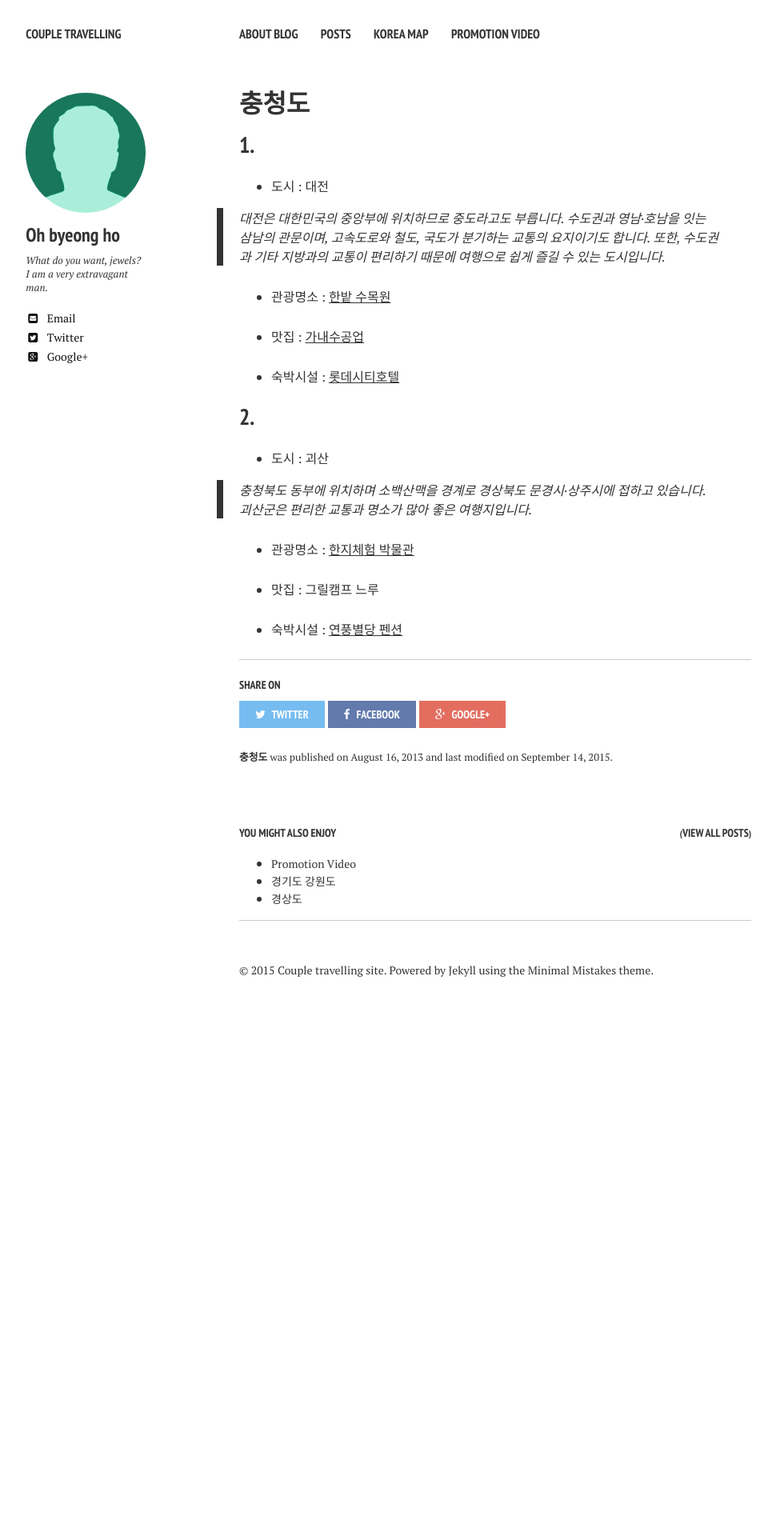
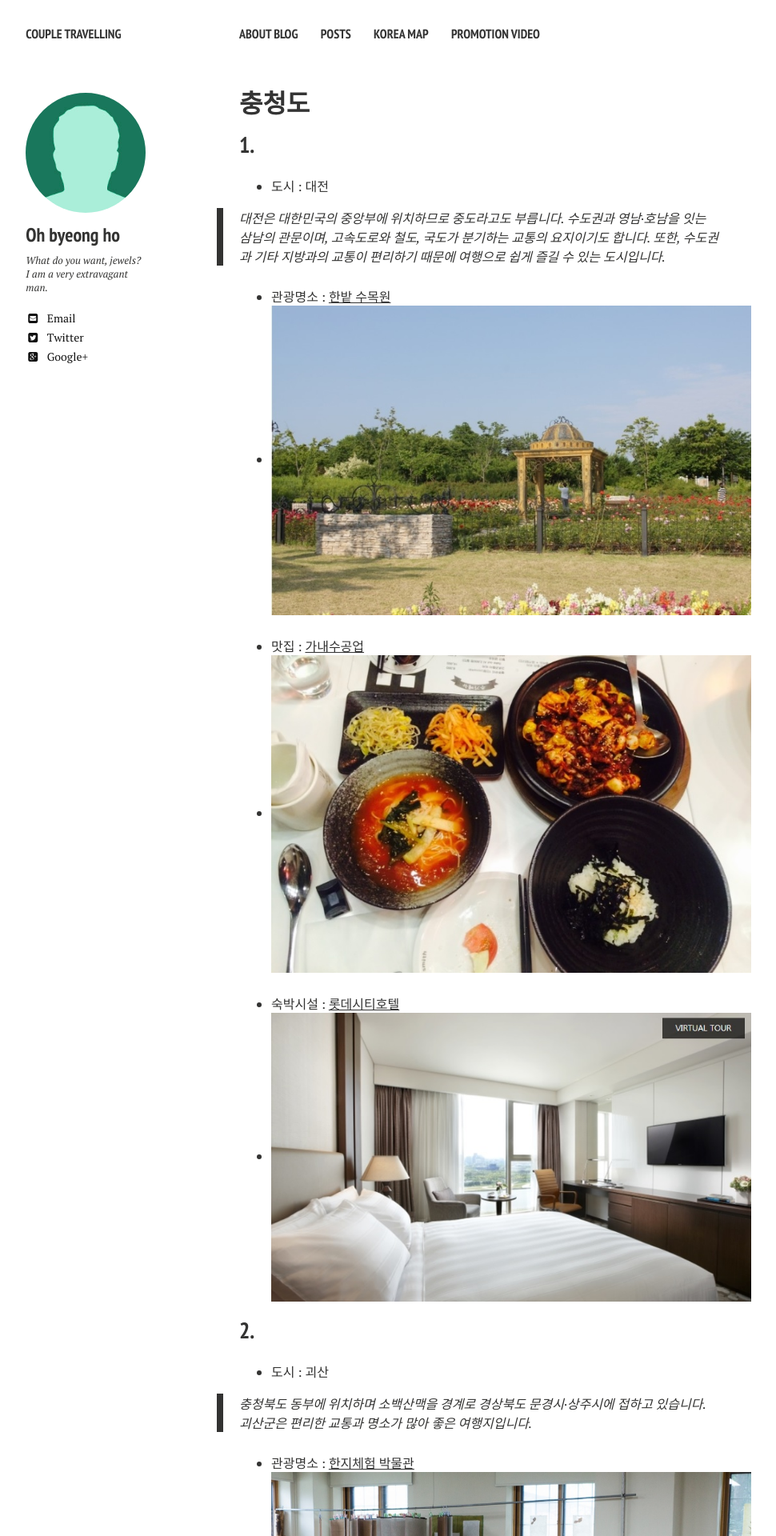
Before and after one commit to shinojin/shinojin.github.com, a Jekyll site: the page built from _posts/2013-08-16-code-highlighting-post.md, in a window 1280 px wide. Shown: the top 1920 px of the page at 80% size, without its empty margins (21-991 px from the left). Built offline with Jekyll 4.4.1, drawn with Linux system fonts in a browser that asks for light colours; nearby versions of some CDN libraries; before the commit the page ends 1271 px from its top, so only the background shows below that.

Commit message:
Update 2013-08-16-code-highlighting-post.md

```diff
--- a/_posts/2013-08-16-code-highlighting-post.md
+++ b/_posts/2013-08-16-code-highlighting-post.md
@@ -14,10 +14,13 @@ modified: 2015-09-14
 > 대전은 대한민국의 중앙부에 위치하므로 중도라고도 부릅니다. 수도권과 영남·호남을 잇는 삼남의 관문이며, 고속도로와 철도, 국도가 분기하는 교통의 요지이기도 합니다. 또한, 수도권과 기타 지방과의 교통이 편리하기 때문에 여행으로 쉽게 즐길 수 있는 도시입니다.
 
 - 관광명소 : [한밭 수목원](http://www.daejeon.go.kr/treegarden)
+- ![한밭 수목원](https://github.com/shinojin/shinojin.github.com/blob/master/images/dajyeon-sumokwon.jpg?raw=true)
 
 - 맛집 : [가내수공업](www.가내수공업.com/)
+- ![가내수공업](https://github.com/shinojin/shinojin.github.com/blob/master/images/mannyundong-ganesugongup.jpg?raw=true)
 
 - 숙박시설 : [롯데시티호텔](http://www.lottehotel.com/city/daejeon/ko/)
+- ![롯데시티호텔](https://github.com/shinojin/shinojin.github.com/blob/master/images/dajeon-yusung-lottecity.jpg?raw=true)
 
 
 
@@ -28,7 +31,10 @@ modified: 2015-09-14
 > 충청북도 동부에 위치하며 소백산맥을 경계로 경상북도 문경시·상주시에 접하고 있습니다. 괴산군은 편리한 교통과 명소가 많아 좋은 여행지입니다.
 
 - 관광명소 : [한지체험 박물관](http://www.museumhanji.com/)
+- ![한지체험 박물관](https://github.com/shinojin/shinojin.github.com/blob/master/images/goisan-hangi.jpg?raw=true)
 
 - 맛집 : 그릴캠프 느루
+- ![그릴캠프 느루](https://github.com/shinojin/shinojin.github.com/blob/master/images/ks-greelcamp.jpg?raw=true)
 
 - 숙박시설 : [연풍별당 펜션](http://www.xn--ok1bs9pitht9o.kr/)
+- ![연풍별당 펜션]()
```
